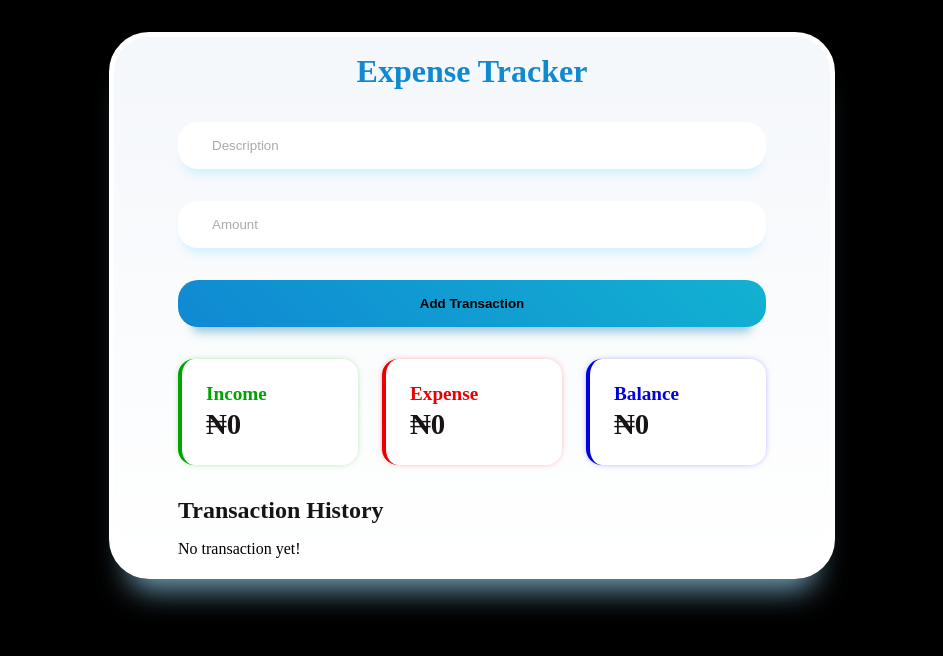
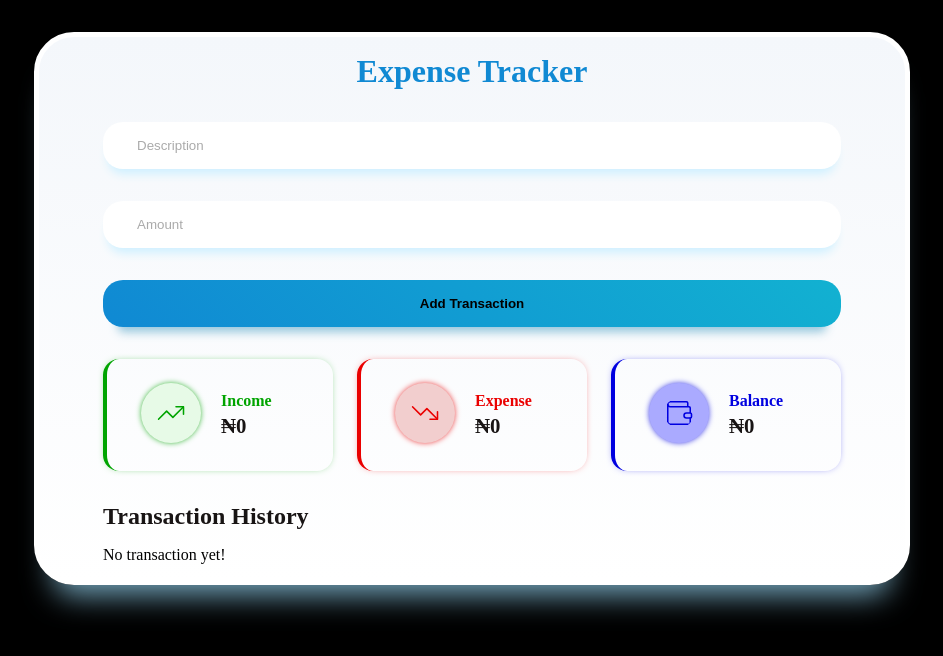
Before and after one commit to YussaMoney/react-expense-tracker, a React (Vite) app: page / in a window 1280 px wide. Shown: the top 656 px of the page, without its empty margins (168-1111 px from the left). Built offline with nearby package versions, Linux system fonts and the light colour scheme.

Commit message:
Add transaction date to new transactions, enhance Summary and TransactionList components with icons and improved layout

```diff
--- a/src/App.jsx
+++ b/src/App.jsx
@@ -19,9 +19,18 @@ function App() {
 
   function addTransaction() {
     if (description.trim() === "" || amount === "") return;
-
+    const date = `${new Date().toLocaleString("en-NG", {
+      weekday: "short",
+      day: "numeric",
+      month: "short",
+      year: "numeric",
+      hour: "2-digit",
+      minute: "2-digit",
+      hour12: true,
+    })}`;
     const newTransaction = {
       id: Date.now(),
+      date: date,
       description: description.trim(),
       amount: parseFloat(amount),
     };
@@ -29,6 +38,7 @@ function App() {
       ...prevTransactions,
       newTransaction,
     ]);
+    console.log(transactions);
     setDescription("");
     setAmount("");
   }
--- a/src/components/Summary.jsx
+++ b/src/components/Summary.jsx
@@ -1,3 +1,5 @@
+import { TrendingDown, TrendingUp, Wallet } from "lucide-react";
+
 export default function Summary({ transactions }) {
   let income = 0;
   let expense = 0;
@@ -10,16 +12,33 @@ export default function Summary({ transactions }) {
 
   return (
     <section className="summary">
-      <div className="income card">
-        Income <span>₦{income.toLocaleString()}</span>
+      <div className="cardbox income">
+        <div className="icon-wrapper">
+          <TrendingUp className="icon trend-up" />
+        </div>
+        <div className=" card">
+          Income <span>₦{income.toLocaleString()}</span>
+        </div>
       </div>
-      <div className="expense card">
-        Expense <span>₦{Math.abs(expense).toLocaleString()}</span>
+      <div className="cardbox expense">
+        <div className="icon-wrapper">
+          <TrendingDown className="icon trend-down" />
+        </div>
+        <div className=" card">
+          Expense <span>₦{Math.abs(expense).toLocaleString()}</span>
+        </div>
       </div>
       <div
-        className={`card ${balance == 0 ? "balance" : balance > 0 ? "income" : "expense"}`}
+        className={`cardbox ${balance == 0 ? "balance" : balance > 0 ? "income" : "expense"}`}
       >
-        Balance <span>₦{Math.abs(balance).toLocaleString()}</span>
+        <div className="icon-wrapper">
+          <Wallet
+            className={`icon ${balance == 0 ? "wallet" : balance > 0 ? "trend-up" : "trend-down"}`}
+          />
+        </div>
+        <div className="card">
+          Balance <span>₦{Math.abs(balance).toLocaleString()}</span>
+        </div>
       </div>
     </section>
   );
--- a/src/components/TransactionList.jsx
+++ b/src/components/TransactionList.jsx
@@ -1,5 +1,4 @@
 export default function TransactionList({ transactions, deleteTransaction }) {
-  const date = new Date().toDateString();
   return (
     <section>
       <h2 className="history">Transaction History</h2>
@@ -9,6 +8,7 @@ export default function TransactionList({ transactions, deleteTransaction }) {
         ) : (
           transactions.map((transaction) => (
             <li
+              key={transaction.id}
               className={`transaction-item ${
                 transaction.amount > 0 ? "income" : "expense"
               }`}
@@ -16,7 +16,7 @@ export default function TransactionList({ transactions, deleteTransaction }) {
               <div className="transaction-description">
                 {transaction.description}{" "}
                 <span>
-                  <i>{date}</i>
+                  <i>{transaction.date ? transaction.date : "No Date"}</i>
                 </span>
               </div>
 
--- a/src/style.css
+++ b/src/style.css
@@ -1,7 +1,7 @@
 :root {
   --dark: rgb(24, 20, 20);
   --red: rgb(234, 0, 0);
-  --green: rgb(0, 164, 0);
+  --green: #00a400;
   --blue: rgb(0, 0, 224);
   --light: #f8f9fd;
 }
@@ -97,27 +97,62 @@ form button:active {
   gap: 1.5rem;
 }
 
+.cardbox {
+  display: flex;
+  align-items: center;
+  border-radius: 16px;
+  min-width: 230px;
+  padding: 1.5rem;
+  flex: 1;
+}
+
+.icon-wrapper {
+  width: auto;
+}
+
+.icon {
+  margin: 0 10px;
+  width: 60px;
+  height: 60px;
+  stroke-width: 1.25;
+  padding: 15px;
+  border-radius: 50px;
+}
+
+.trend-up {
+  color: var(--green);
+  background: rgb(231, 250, 231);
+  box-shadow: 0px 0px 6px -1px var(--green);
+}
+
+.trend-down {
+  color: var(--red);
+  background: rgb(242, 206, 206);
+  box-shadow: 0px 0px 6px -1px var(--red);
+}
+
+.wallet {
+  color: var(--blue);
+  background: rgb(170, 170, 255);
+  box-shadow: 0px 0px 6px -1px var(--blue);
+}
+
 .card {
-  background: white;
-  flex: 1;
-  min-width: 180px;
-  padding: 1.5rem;
-  border-radius: 16px;
+  margin: 0 10px;
 }
 
 .card span {
   display: block;
   margin-top: 0.2rem;
   color: var(--dark);
-  font-size: 1.8rem;
+  font-size: 130%;
 }
 
 .income {
+  color: var(--green);
+  font-weight: bold;
   box-shadow: 0px 0px 10px -5px var(--green);
   border-inline-start: 4px solid var(--green);
-  color: var(--green);
-  font-weight: bold;
-  font-size: 1.2rem;
 }
 
 .expense {
@@ -125,7 +160,6 @@ form button:active {
   border-inline-start: 4px solid var(--red);
   color: var(--red);
   font-weight: bold;
-  font-size: 1.2rem;
 }
 
 .balance {
@@ -133,7 +167,6 @@ form button:active {
   border-inline-start: 4px solid var(--blue);
   color: var(--blue);
   font-weight: bold;
-  font-size: 1.2rem;
 }
 
 .history {
@@ -157,6 +190,12 @@ form button:active {
   padding: 1rem;
   border-radius: 12px;
   box-shadow: 0px 10px 10px -5px #cff0ff;
+  transition: all 0.2s ease;
+}
+
+.transaction-item:hover {
+  transform: translateY(-2px);
+  box-shadow: 0px 15px 20px -10px #cff0ff;
 }
 
 .transaction-item.income {
```
